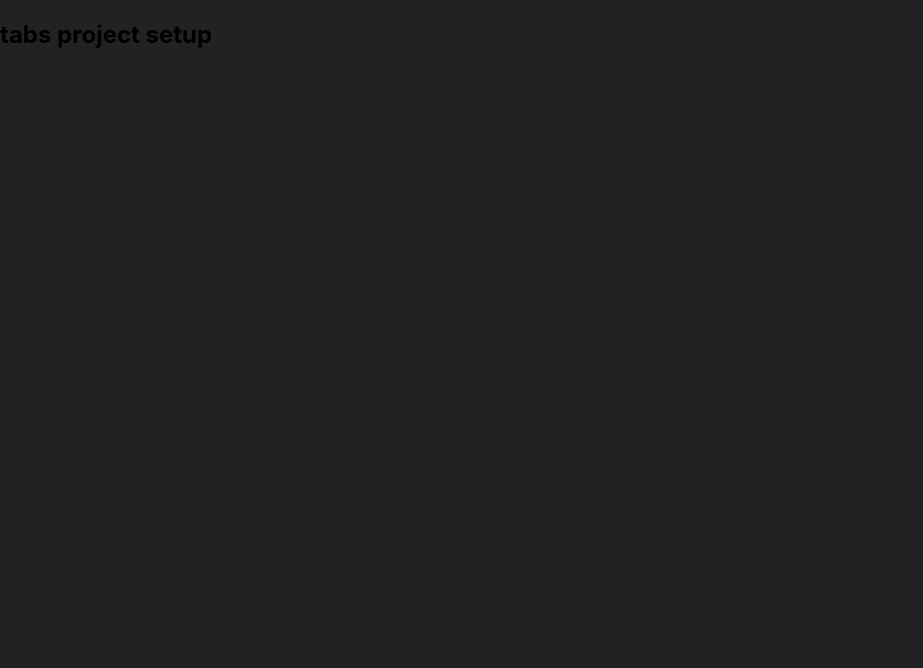
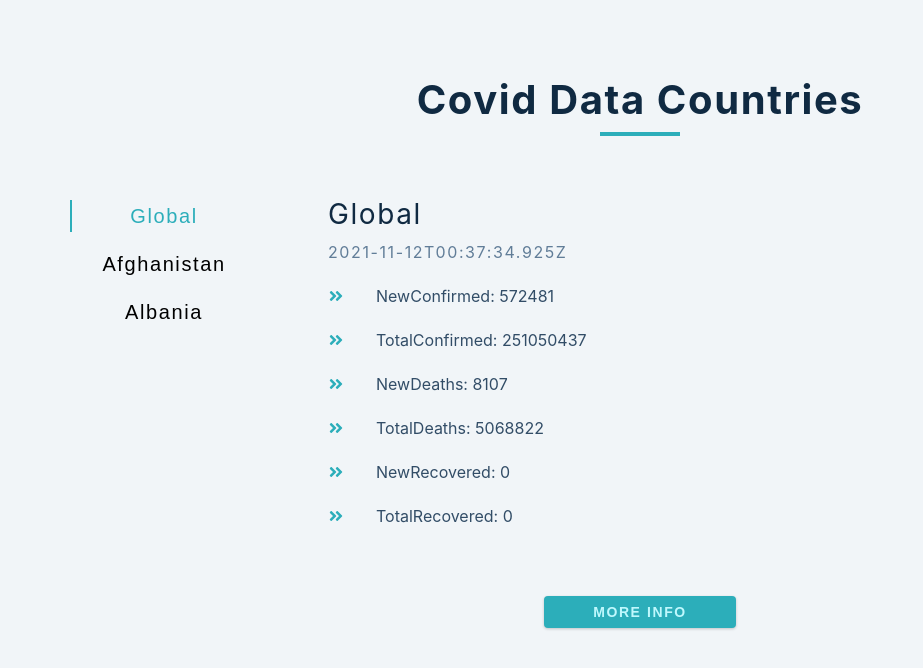
Before and after one commit to Namelessafk/CovidCountryReact, a React (Create React App) app: page / in a window 1280 px wide. Shown: the top 668 px of the page, without its empty margins (0-923 px from the left). Built offline with nearby package versions, Linux system fonts and the light colour scheme; data requests are answered from the project's data file.

Commit message:
configurando toda a parte do front com um style em css importado, e atualizando o estilo da API e atualizando README

```diff
--- a/db.json
+++ b/db.json
@@ -1,29 +1,45 @@
 {
-  "contato": [
-      {
-          "id": "id",
-          "nome": "nome",
-          "idade": "idade",
-          "numero": "numero"
-      },
-      {
-      "id": 1,
-      "nome": "Maverick",
-      "idade": 88,
-      "numero": 8199771733
-      },
-      {
-          "id": 2,
-          "nome": "CaradoDooom",
-          "idade": 109,
-          "numero": 98787423
-          },
-          {
-              "id": 3,
-              "nome": "CaraSério",
-              "idade": 40,
-              "numero": 987521
-              }
+
+    "Countries":[
+
+        {"ID":"1",
+        "Country":"Global",
+        "infos":[
+        "NewConfirmed: 572481",
+        "TotalConfirmed: 251050437",
+        "NewDeaths: 8107",
+        "TotalDeaths: 5068822",
+        "NewRecovered: 0",
+        "TotalRecovered: 0"
+        ],
+        "Date":"2021-11-12T00:37:34.925Z",
+        "Premium":{}},
+
+        {"ID":"2",
+        "Country":"Afghanistan",
+        "infos":[
+        "NewConfirmed:17",
+        "TotalConfirmed:156414",
+        "NewDeaths:1",
+        "TotalDeaths:7291",
+        "NewRecovered:0",
+        "TotalRecovered:0"
+        ],
+        "Date":"2021-11-12T00:37:34.925Z",
+        "Premium":{}},
+
+        {"ID":"3",
+        "Country":"Albania",
+        "CountryCode":"AL",
+        "Slug":"albania",
+        "NewConfirmed":690,
+        "TotalConfirmed":190815,
+        "NewDeaths":5,
+        "TotalDeaths":2975,
+        "NewRecovered":0,
+        "TotalRecovered":0,
+        "Date":"2021-11-12T00:37:34.925Z",
+        "Premium":{}}
 
 
   ]
--- a/package.json
+++ b/package.json
@@ -10,6 +10,7 @@
     "json-server": "^0.17.0",
     "react": "^17.0.2",
     "react-dom": "^17.0.2",
+    "react-icons": "^4.3.1",
     "react-scripts": "^3.4.4",
     "web-vitals": "^1.1.2"
   },
--- a/public/index.html
+++ b/public/index.html
@@ -13,10 +13,11 @@
 
     <link rel="manifest" href="%PUBLIC_URL%/manifest.json" />
 
-    <title>React App</title>
+    <title>Covid Data Countries</title>
   </head>
   <body>
     <noscript>You need to enable JavaScript to run this app.</noscript>
     <div id="root"></div>
+
   </body>
 </html>
--- a/src/App.css
+++ /dev/null
@@ -1,11 +0,0 @@
-.container{
-    max-width: 80%;
-    margin:30px auto;
-    overflow: auto;
-    min-height: 300px;
-    border:2px solid aquamarine;
-    padding: 30px;
-    border-radius: 10px;
-
-
-}
--- a/src/App.js
+++ b/src/App.js
@@ -1,53 +1,69 @@
-import React, { useState, useEffect } from "react";
-import './App.css';
-import axios from 'axios';
+import React, { useState, useEffect } from 'react'
+import { FaAngleDoubleRight } from 'react-icons/fa'
 
-const url = 'http://localhost:3004/contato';
+const url = 'http://localhost:3004/Countries'
+function App() {
+  const [loading, setLoading] = useState(true)
+  const [countries, setCountries] = useState([])
+  const [value, setValue] = useState(0)
 
-function App() {
-/*function App() {
-    useEffect(() => {
-        axios.get('http://localhost:3004/contato')
-        .then((response) => {
-        console.log(response.data)
-         });
-    },[] );
-*/
+  const fetchCountries = async () => {
+    const reponse = await fetch(url)
+    const newCountries = await reponse.json()
+    setCountries(newCountries)
+    setLoading(false)
+  }
+  useEffect(() => {
+    fetchCountries()
+  }, [])
+  if (loading) {
+    return (
+      <section className="section loading">
+        <h1>Loading...</h1>
+      </section>
+    )
+  }
+  const { Country,infos,Date } = countries[value]
+  return (
+    <section className="section">
+      <div className="title">
+        <h2>Covid Data Countries</h2>
+        <div className="underline"></div>
+      </div>
+      <div className="countries-center">
+        {/* btn container */}
+        <div className="btn-container">
+          {countries.map((item, index) => {
+            return (
+              <button
+                key={item.id}
+                onClick={() => setValue(index)}
+                className={`country-btn ${index === value && 'active-btn'}`}
+              >
+                {item.Country}
+              </button>
+            )
+          })}
+        </div>
+        {/* job info */}
+        <article className="country-info">
+          <h3>{Country}</h3>
+          <p className="country-date">{Date}</p>
+          {infos.map((infos, index) => {
+            return (
+              <div key={index} className="country-desc">
+                <FaAngleDoubleRight className="country-icon"></FaAngleDoubleRight>
+                <p>{infos}</p>
+              </div>
+            )
+          })}
+        </article>
+      </div>
+      <button type="button" className="btn">
+        more info
+      </button>
+    </section>
+  )
+}
 
-
-    const[loading,setLoading] = useState(true);
-    const[countrys,setCountrys] = useState([]);
-
-    const FetchCountrys = async () =>{
-        const response = await fetch(url)
-        const newCountry = await response.json();
-        setCountrys(newCountry)
-        setLoading(false)
-
-    };
-
-    useEffect(( )=> {
-        FetchCountrys();
-    }, []); //vai executar apenas uma vez
-    console.log()
-
-    if(loading){
-        return <section className="section loading">
-            <h1>loading...</h1>
-        </section>
-
-    }
-
-
-
-
-
-  return (
-    <>
-        <h2>tabs project setup </h2>
-
-
-    </>
-  );
-};
-export default App;
+export default App
--- a/src/index.css
+++ b/src/index.css
@@ -1,14 +1,267 @@
+/*
+===============
+Variaveis
+===============
+*/
+
+:root {
+  /* dark shades para as cores primarias*/
+  --clr-primary-1: hsl(184, 91%, 17%);
+  --clr-primary-2: hsl(185, 84%, 25%);
+  --clr-primary-3: hsl(185, 81%, 29%);
+  --clr-primary-4: hsl(184, 77%, 34%);
+  --clr-primary-5: #2caeba;
+  /* lighter shades para as cores primarias */
+  --clr-primary-6: hsl(185, 57%, 50%);
+  --clr-primary-7: hsl(184, 65%, 59%);
+  --clr-primary-8: hsl(184, 80%, 74%);
+  --clr-primary-9: hsl(185, 94%, 87%);
+  --clr-primary-10: hsl(186, 100%, 94%);
+  /* darkest grey - usado no cabeçalho */
+  --clr-grey-1: hsl(209, 61%, 16%);
+  --clr-grey-2: hsl(211, 39%, 23%);
+  --clr-grey-3: hsl(209, 34%, 30%);
+  --clr-grey-4: hsl(209, 28%, 39%);
+  /* grey usado nos paragrafos */
+  --clr-grey-5: hsl(210, 22%, 49%);
+  --clr-grey-6: hsl(209, 23%, 60%);
+  --clr-grey-7: hsl(211, 27%, 70%);
+  --clr-grey-8: hsl(210, 31%, 80%);
+  --clr-grey-9: hsl(212, 33%, 89%);
+  --clr-grey-10: hsl(210, 36%, 96%);
+  --clr-white: #fff;
+  --clr-red-dark: hsl(360, 67%, 44%);
+  --clr-red-light: hsl(360, 71%, 66%);
+  --clr-green-dark: hsl(125, 67%, 44%);
+  --clr-green-light: hsl(125, 71%, 66%);
+  --clr-black: #222;
+  --transition: all 0.3s linear;
+  --spacing: 0.1rem;
+  --radius: 0.25rem;
+  --light-shadow: 0 5px 15px rgba(0, 0, 0, 0.1);
+  --dark-shadow: 0 5px 15px rgba(0, 0, 0, 0.2);
+  --max-width: 1170px;
+  --fixed-width: 620px;
+}
+/*
+===============
+Global Styles
+===============
+*/
+
+*,
+::after,
+::before {
+  margin: 0;
+  padding: 0;
+  box-sizing: border-box;
+}
 body {
-  margin: 0;
-  font-family: -apple-system, BlinkMacSystemFont, 'Segoe UI', 'Roboto', 'Oxygen',
-    'Ubuntu', 'Cantarell', 'Fira Sans', 'Droid Sans', 'Helvetica Neue',
-    sans-serif;
-  -webkit-font-smoothing: antialiased;
-  -moz-osx-font-smoothing: grayscale;
-  background-color:  #222;
+  font-family: -apple-system, BlinkMacSystemFont, 'Segoe UI', Roboto, Oxygen,
+    Ubuntu, Cantarell, 'Open Sans', 'Helvetica Neue', sans-serif;
+  background: var(--clr-grey-10);
+  color: var(--clr-grey-1);
+  line-height: 1.5;
+  font-size: 0.875rem;
+}
+ul {
+  list-style-type: none;
+}
+a {
+  text-decoration: none;
+}
+h1,
+h2,
+h3,
+h4 {
+  letter-spacing: var(--spacing);
+  text-transform: capitalize;
+  line-height: 1.25;
+  margin-bottom: 0.75rem;
+}
+h1 {
+  font-size: 3rem;
+}
+h2 {
+  font-size: 2rem;
+}
+h3 {
+  font-size: 1.25rem;
+}
+h4 {
+  font-size: 0.875rem;
+}
+p {
+  margin-bottom: 1.25rem;
+  color: var(--clr-grey-5);
+}
+@media screen and (min-width: 800px) {
+  h1 {
+    font-size: 4rem;
+  }
+  h2 {
+    font-size: 2.5rem;
+  }
+  h3 {
+    font-size: 1.75rem;
+  }
+  h4 {
+    font-size: 1rem;
+  }
+  body {
+    font-size: 1rem;
+  }
+  h1,
+  h2,
+  h3,
+  h4 {
+    line-height: 1;
+  }
+}
+/*  global classes */
+
+/* section */
+.section {
+  width: 90vw;
+  margin: 5rem auto;
+  max-width: var(--max-width);
 }
 
-code {
-  font-family: source-code-pro, Menlo, Monaco, Consolas, 'Courier New',
-    monospace;
+@media screen and (min-width: 992px) {
+  .section {
+    width: 95vw;
+  }
 }
+
+.loading {
+  text-align: center;
+}
+
+.underline {
+  width: 5rem;
+  height: 0.25rem;
+  margin-bottom: 1.25rem;
+  background: var(--clr-primary-5);
+  margin-left: auto;
+  margin-right: auto;
+}
+.title {
+  margin-bottom: 4rem;
+  text-align: center;
+}
+
+/*
+===============
+Jobs
+===============
+*/
+
+.countries-center {
+  width: 80vw;
+  margin: 0 auto;
+  max-width: var(--max-width);
+}
+.btn-container {
+  display: flex;
+  flex-direction: row;
+  justify-content: center;
+  margin-bottom: 4rem;
+  flex-wrap: wrap;
+}
+.country-btn {
+  background: transparent;
+  border-color: transparent;
+  text-transform: capitalize;
+  font-size: 1.25rem;
+  letter-spacing: var(--spacing);
+  margin: 0 0.5rem;
+  transition: var(--transition);
+  cursor: pointer;
+  padding: 0.25rem 0;
+  line-height: 1;
+  outline-color: var(--clr-primary-10);
+}
+.country-btn:hover {
+  color: var(--clr-primary-5);
+  box-shadow: 0 2px var(--clr-primary-5);
+}
+.active-btn {
+  color: var(--clr-primary-5);
+  box-shadow: 0 2px var(--clr-primary-5);
+}
+
+.country-info h3 {
+  font-weight: 400;
+}
+.country-info h4 {
+  text-transform: uppercase;
+  color: var(--clr-grey-5);
+  background: var(--clr-grey-9);
+  display: inline-block;
+  padding: 0.375rem 0.75rem;
+  border-radius: var(--radius);
+}
+.country-date {
+  letter-spacing: var(--spacing);
+}
+.country-desc {
+  display: grid;
+  grid-template-columns: auto 1fr;
+  column-gap: 2rem;
+  align-items: center;
+  margin-bottom: 1.25rem;
+}
+.country-desc p {
+  margin-bottom: 0;
+  color: var(--clr-grey-3);
+}
+.country-icon {
+  color: var(--clr-primary-5);
+}
+@media screen and (min-width: 992px) {
+  .countries-center {
+    width: 90vw;
+    display: grid;
+    grid-template-columns: 200px 1fr;
+    column-gap: 4rem;
+  }
+  .btn-container {
+    flex-direction: column;
+    justify-content: flex-start;
+  }
+  .country-btn {
+    margin-bottom: 1rem;
+  }
+  .active-btn {
+    box-shadow: -2px 0 var(--clr-primary-5);
+  }
+  .country-btn:hover {
+    box-shadow: -2px 0 var(--clr-primary-5);
+  }
+}
+.btn {
+  text-transform: uppercase;
+  background: var(--clr-primary-5);
+  color: var(--clr-primary-9);
+  padding: 0.375rem 0.75rem;
+  letter-spacing: var(--spacing);
+  font-weight: 700;
+  -webkit-transition: var(--transition);
+  transition: var(--transition);
+  font-size: 0.875rem;
+  border: 2px solid transparent;
+  cursor: pointer;
+  box-shadow: 0 1px 3px rgba(0, 0, 0, 0.2);
+  border-radius: var(--radius);
+  display: block;
+  width: 12rem;
+  text-align: center;
+  margin: 0 auto;
+  margin-top: 3rem;
+}
+.btn:hover {
+  color: var(--clr-primary-1);
+  background: var(--clr-primary-8);
+}
+.center-btn {
+}
```
Also changed, not shown: 2 other files (tests, documents, lock files or other folders).
